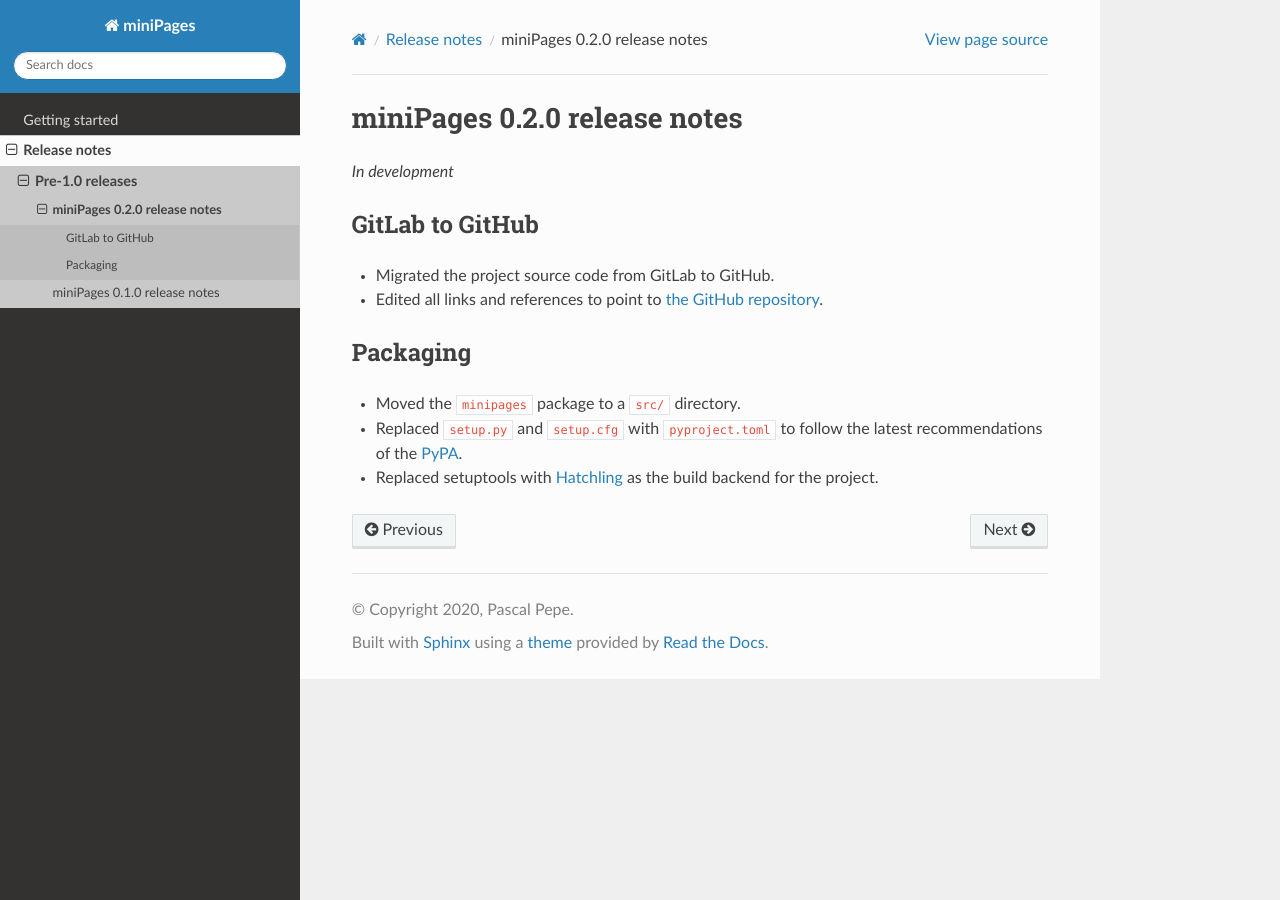
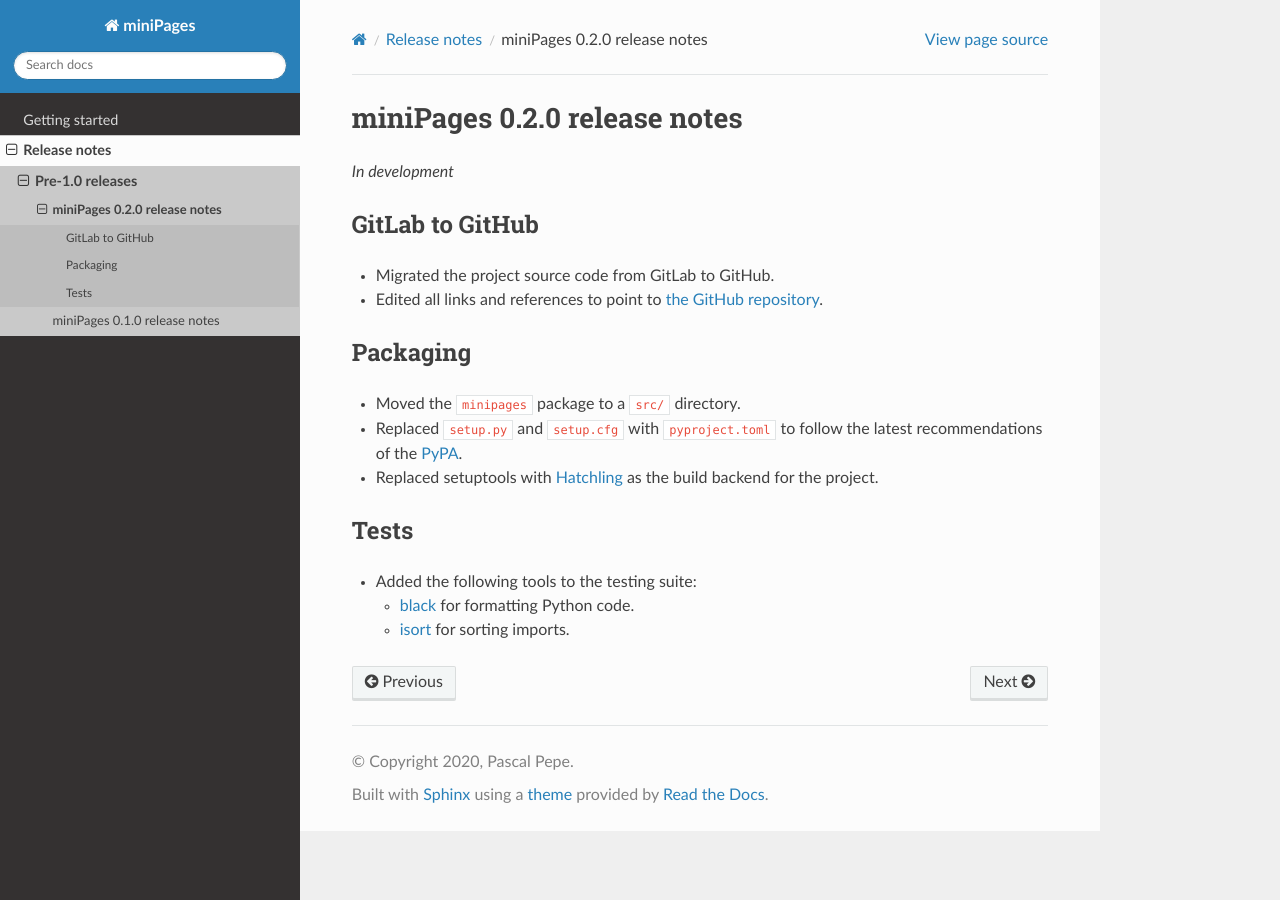
Before and after one commit to pascalpepe/django-minipages, a Sphinx documentation site: the page built from docs/releases/0.2.0.rst, in a window 1280 px wide. Built offline with Sphinx 7.4.7 and the Read the Docs theme 2.0.0, drawn with Linux system fonts in a browser that asks for light colours; pages that are not in the unit, such as notebooks, are missing from menus.

Commit message:
Set up black and isort (#3)

```diff
--- a/docs/releases/0.2.0.rst
+++ b/docs/releases/0.2.0.rst
@@ -20,3 +20,12 @@
   latest recommendations of the `PyPA <https://www.pypa.io>`_.
 - Replaced setuptools with `Hatchling <https://hatch.pypa.io>`_ as the build
   backend for the project.
+
+
+Tests
+=====
+
+- Added the following tools to the testing suite:
+
+  * `black <https://black.readthedocs.io>`_ for formatting Python code.
+  * `isort <https://pycqa.github.io/isort/>`_ for sorting imports.
--- a/manage.py
+++ b/manage.py
@@ -7,7 +7,7 @@
 
 def main():
     """Run administrative tasks."""
-    os.environ.setdefault('DJANGO_SETTINGS_MODULE', 'tests.settings')
+    os.environ.setdefault("DJANGO_SETTINGS_MODULE", "tests.settings")
     try:
         from django.core.management import execute_from_command_line
     except ImportError as exc:
@@ -19,5 +19,5 @@
     execute_from_command_line(sys.argv)
 
 
-if __name__ == '__main__':
+if __name__ == "__main__":
     main()
--- a/pyproject.toml
+++ b/pyproject.toml
@@ -68,3 +68,6 @@
 exclude_lines = [
   "if __name__ == .__main__.:",
 ]
+
+[tool.isort]
+profile = "black"
--- a/src/minipages/__init__.py
+++ b/src/minipages/__init__.py
@@ -13,4 +13,4 @@
 # limitations under the License.
 
 # Automatically load the default application configuration
-default_app_config = 'minipages.apps.MiniPagesConfig'
+default_app_config = "minipages.apps.MiniPagesConfig"
```
Also changed, not shown: docs/README.rst (+9 -12 lines), docs/conf.py (+12 -12 lines), 9 other files.
